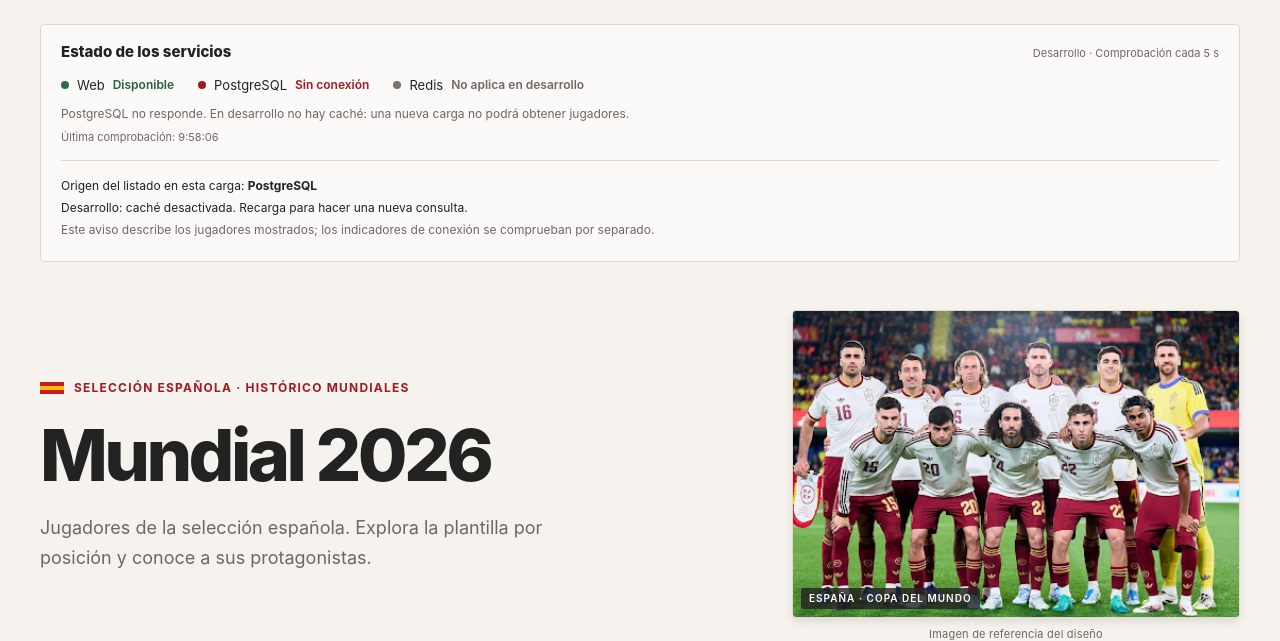
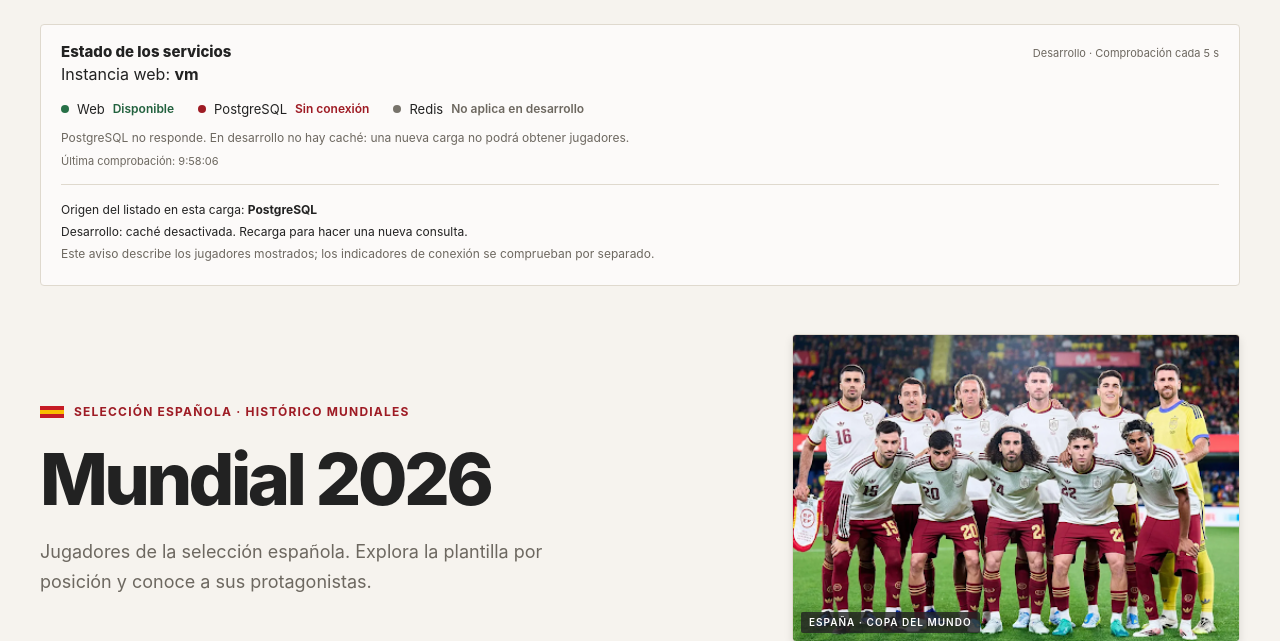
Before and after one commit to creyg11/practica2-terraform, a Flask app: page /jugadores in a window 1280 px wide. Shown: the part 81-722 px from the top of the page. Run offline with Flask 3, Linux system fonts and the light colour scheme; data that the repository does not hold is empty; some libraries are stand-ins or nearby versions.

Commit message:
feat: show the serving web instance on the players page

```diff
--- a/app/app.py
+++ b/app/app.py
@@ -1,5 +1,6 @@
 import json
 import os
+import socket
 
 import psycopg
 from psycopg.rows import dict_row
@@ -13,7 +14,10 @@ CACHE_TTL = 30  # Segundos desde que guardamos la copia; leerla no renueva el pl
 
 @app.context_processor
 def contexto_entorno():
-    return {"is_production": app.config["APP_ENV"] == "production"}
+    return {
+        "is_production": app.config["APP_ENV"] == "production",
+        "instancia_web": socket.gethostname(),
+    }
 
 
 def get_db_connection():
--- a/app/templates/jugadores.html
+++ b/app/templates/jugadores.html
@@ -35,6 +35,7 @@
                 <h2 id="services-title">Estado de los servicios</h2>
                 <span>{{ 'Producción' if is_production else 'Desarrollo' }} · Comprobación cada 5 s</span>
             </div>
+            <p>Instancia web: <strong>{{ instancia_web }}</strong></p>
             <div aria-live="polite" aria-atomic="true">
                 <ul class="service-list">
                     <li data-service="web" data-state="unknown"><span class="status-dot" aria-hidden="true"></span>Web <strong>Sin comprobar</strong></li>
```
Also changed, not shown: 1 other file.
